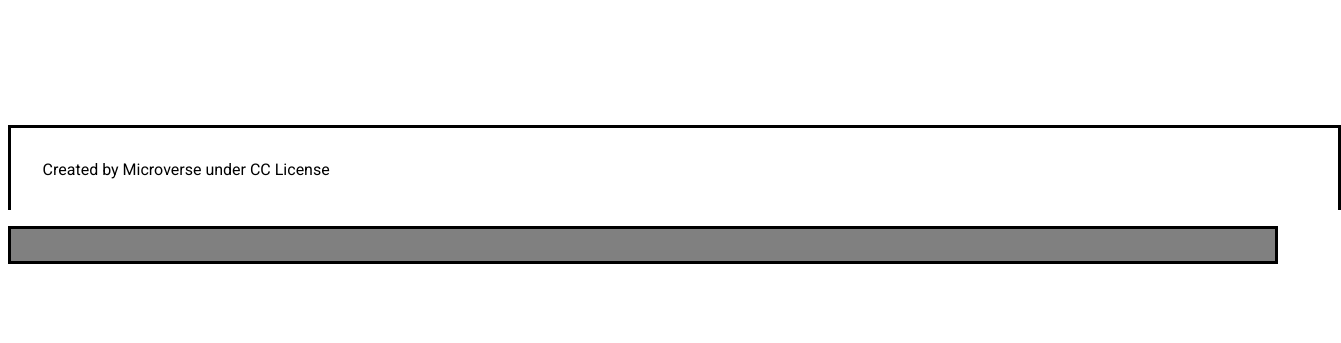
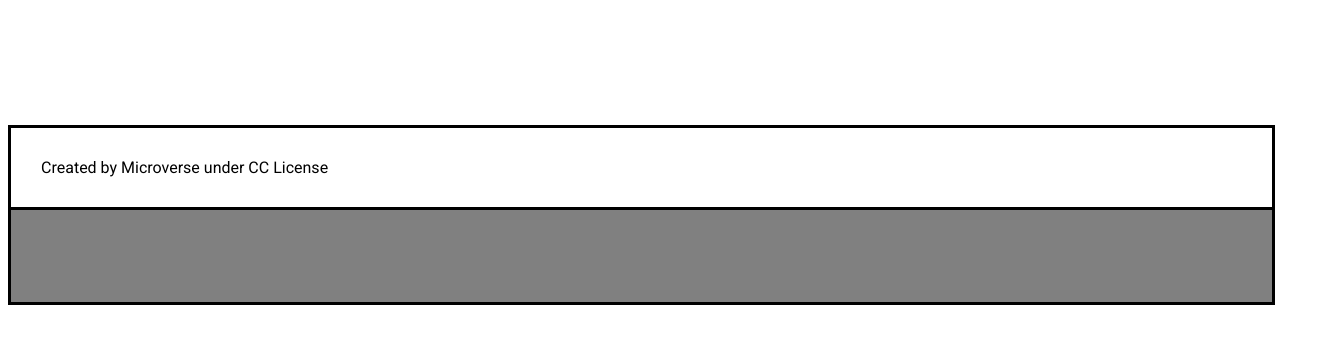
Before and after one commit to Sajeelzafar/JavaScript-Capstone, a website built with webpack: page src/index.html in a window 1280 px wide. Shown: the part 83-426 px from the top of the page, 1341 px wide, since content can reach past the window. Built offline with nearby package versions, Linux system fonts and the light colour scheme; no server answers.

Commit message:
Fix horizontal scroll of the home page

```diff
--- a/src/index.js
+++ b/src/index.js
@@ -76,4 +76,6 @@ popupCommentButton.addEventListener('click', () => {
   commentsload.innerHTML += `<p><span>Just now ${inputname.value}: ${textarea.value}</p>`;
   commentCounter += 1;
   countercomment.innerHTML = `( ${commentCounter} )`;
+  inputname.value = '';
+  textarea.value = '';
 });
--- a/src/style.css
+++ b/src/style.css
@@ -38,21 +38,23 @@ nav a {
 .borderbox {
   width: 100%;
   border: 3px solid black;
+  padding: 2.5%;
 }
 
 .footer {
   left: 0;
   bottom: 0;
-  width: 100%;
+  width: 95%;
 }
 
 .footerText {
   font-family: Roboto, sans-serif;
-  padding: 2.5%;
+  margin-bottom: 0;
   border-bottom: none;
 }
 
 .endblackbox {
+  /* margin-top: 0; */
   background-color: grey;
   height: 2rem;
 }
```
